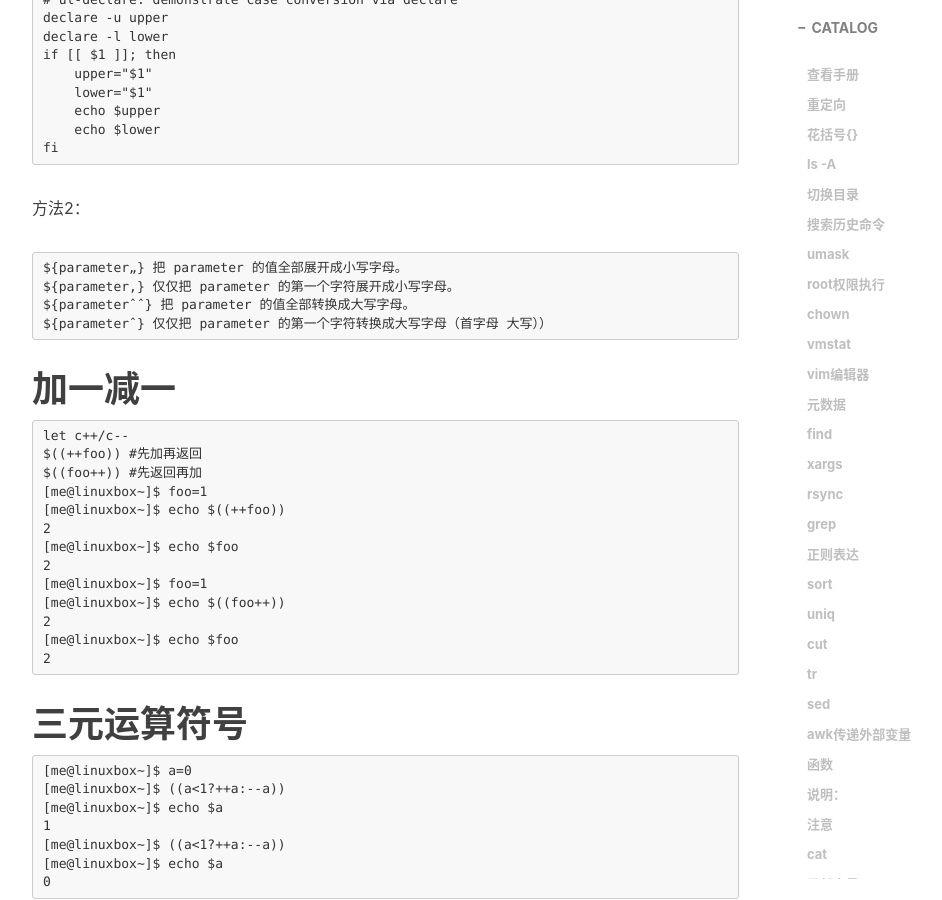
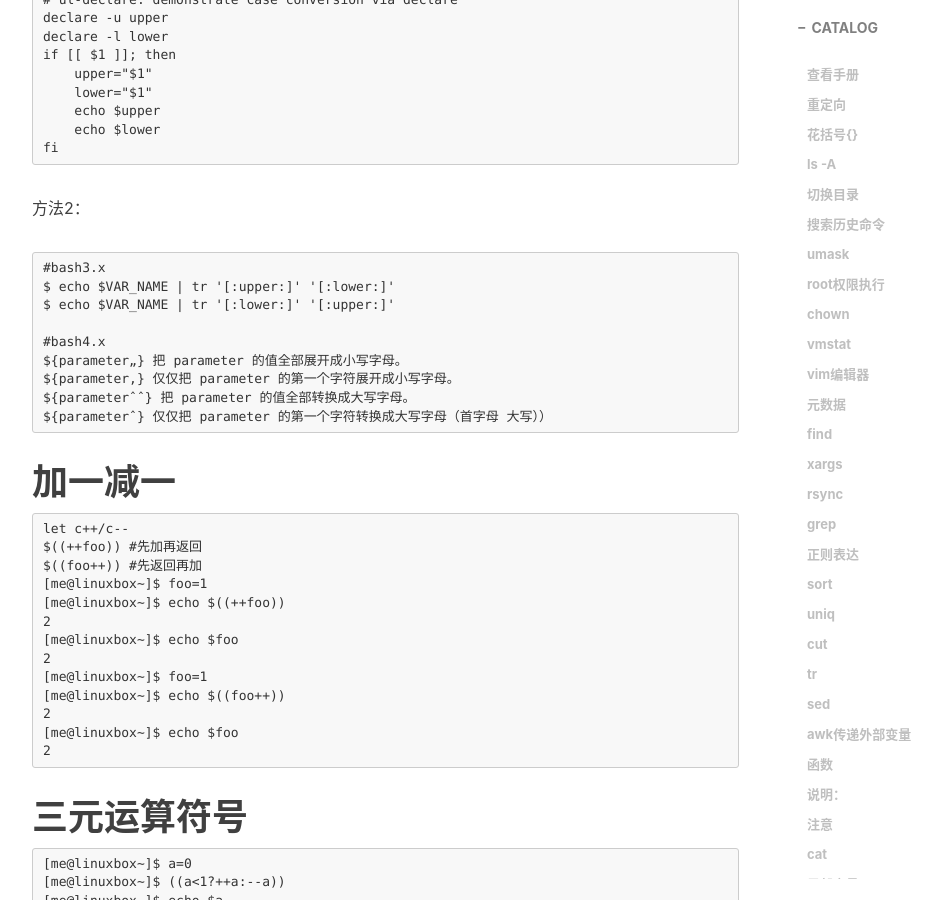
Before and after one commit to handerfly/handerfly.github.io, a Jekyll site: the page built from _posts/2019-04-01-Shell-总结.md, in a window 1280 px wide and 900 px high, scrolled down 9362 px. Shown: the whole window, without its empty margins (233-1175 px from the left). Built offline with Jekyll 4.4.1, drawn with Linux system fonts in a browser that asks for light colours; nearby versions of some CDN libraries; comment, search, counter and statistics services are not loaded.

Commit message:
Update 2019-04-01-Shell-总结.md

````diff
--- a/_posts/2019-04-01-Shell-总结.md
+++ b/_posts/2019-04-01-Shell-总结.md
@@ -431,11 +431,17 @@ fi
 ```
 方法2：
 ```
+#bash3.x
+$ echo $VAR_NAME | tr '[:upper:]' '[:lower:]'
+$ echo $VAR_NAME | tr '[:lower:]' '[:upper:]'
+
+#bash4.x
 ${parameter„} 把 parameter 的值全部展开成小写字母。
 ${parameter,} 仅仅把 parameter 的第一个字符展开成小写字母。
 ${parameterˆˆ} 把 parameter 的值全部转换成大写字母。
 ${parameterˆ} 仅仅把 parameter 的第一个字符转换成大写字母（首字母 大写））
 ```
+
 # 加一减一
 ```
 let c++/c--
````
